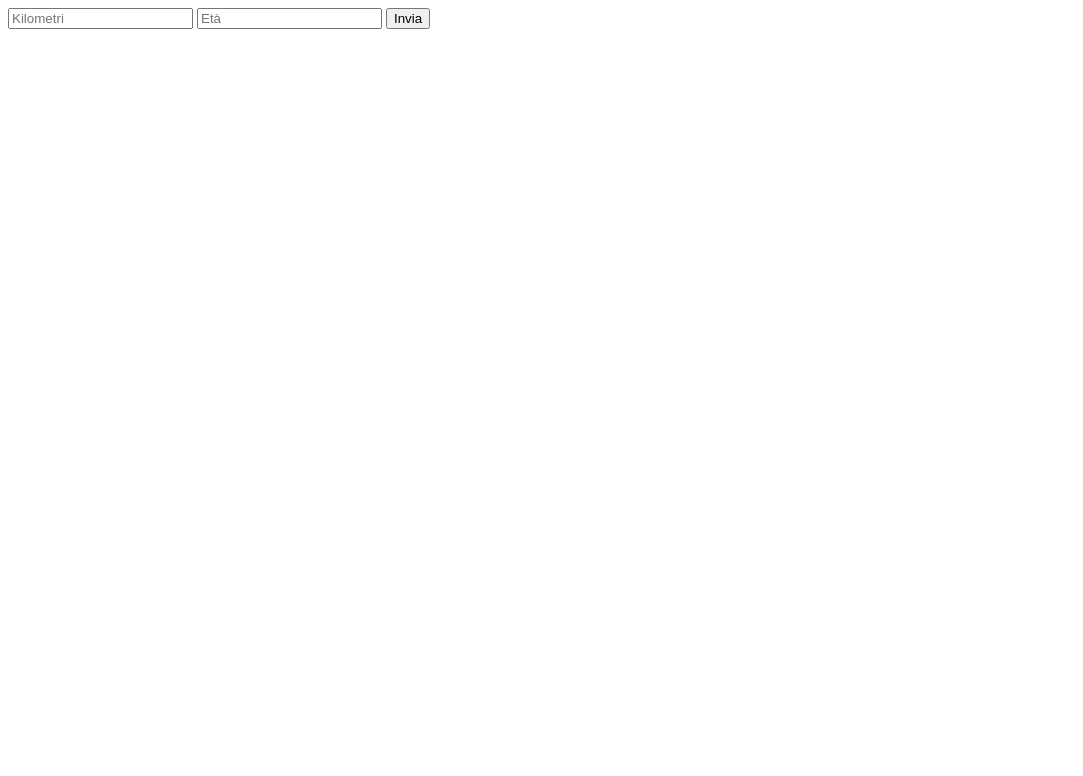
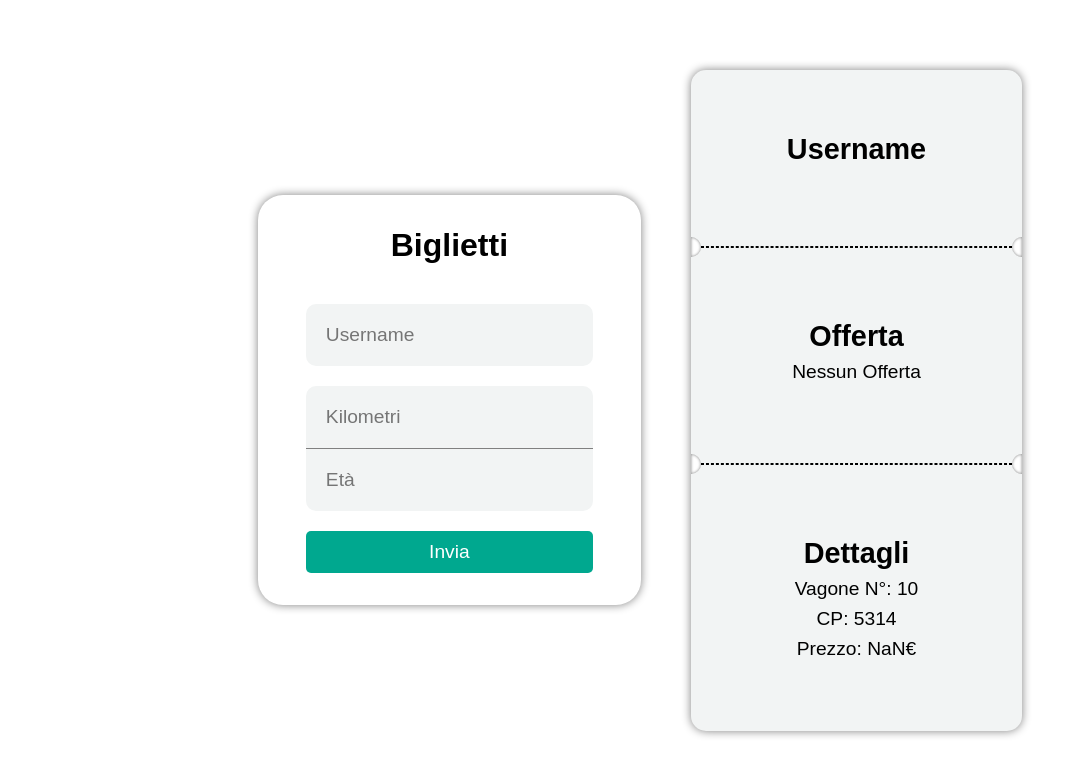
Before and after one commit to Denis-Turbatu/js-biglietto-treno-form, a plain HTML site: page index.html in a window 1280 px wide. Both pictures are taken after a click on the button "Invia". Shown: the whole page, without its empty margins (0-1083 px from the left). Drawn offline with Linux system fonts and the light colour scheme.

Commit message:
feat: add logical part for ticket in js and css part

```diff
--- a/assets/css/style.css
+++ b/assets/css/style.css
@@ -0,0 +1,124 @@
+/* RESET */
+* {
+    box-sizing: border-box;
+    padding: 0;
+    margin: 0;
+}
+
+body {
+    font-family: sans-serif;
+}
+
+/* MAIN */
+
+.wrapper{
+    width: 100%;
+    height: 100vh;
+    display: flex;
+    justify-content: center;
+    align-items: center;
+}
+
+/* FORM */
+.form{
+    padding: 2rem 3rem;
+    box-shadow: 0 0 10px grey;
+    border-radius: 25px;
+    display: flex;
+    flex-direction: column;
+}
+
+.form input {
+    border: none;
+    margin: 0;
+    padding: 20px;
+    background-color: #f2f4f4;
+    outline: none;
+    font-size: 1.2rem;
+}
+
+#username{
+    margin: 20px 0;
+    border-radius: 10px;
+}
+
+.form #km {
+    border-bottom: solid 1px grey;
+    border-radius: 10px 10px 0 0;
+}
+.form #age {
+    border-radius: 0 0 10px 10px;
+}
+
+.form button{
+    background-color: #00a88f;
+    border: none;
+    padding: 10px 15px;
+    margin-top: 20px;
+    border-radius: 5px;
+    font-size: 1.2rem;
+    color: #ffffff;
+    cursor: pointer;
+}
+
+h1{
+    text-align: center;
+    padding-bottom: 20px;
+}
+
+/* TICKET */
+
+.ticket-user{
+    margin-left: 50px;
+    text-align: center;
+    box-shadow: 0 0 10px grey;
+    border-radius: 15px;
+    background-color: #f2f4f4;
+}
+
+.ticket-user section{
+    margin: 15px 0;
+    font-size: 1.2rem;
+    padding: 3rem 6rem;
+}
+
+.ticket-user section p{
+    margin: 8px 0;
+}
+
+.hidden{
+    display: none;
+}
+
+.show {
+    display: flex;
+    flex-direction: column;
+}
+
+hr {
+    border: dashed 1px;
+    height: 1px;
+    flex-grow: 1;
+}
+
+.container-hr{
+    display: flex;
+    align-items: center;
+}
+
+.circle-right {
+    height: 20px;
+    width: 10px;
+    background-color: #ffffff;
+    border-top-right-radius: 20px;
+    border-bottom-right-radius: 20px;
+    box-shadow: inset 0 0 3px grey;
+}
+.circle-left{
+    height: 20px;
+    width: 10px;
+    background-color: #ffffff;
+    border-bottom-left-radius: 20px;
+    border-top-left-radius: 20px;
+    box-shadow: inset 0 0 3px grey;
+}
--- a/assets/js/script.js
+++ b/assets/js/script.js
@@ -11,6 +11,8 @@ ageValue = parseInt(age.value);
 console.log(age);
 console.log(ageValue);
 
+const username = document.querySelector("#username").value;
+
 const sendBtn = document.getElementById("submit");
 // debug
 console.log(sendBtn);
@@ -23,12 +25,26 @@ let ticket = kmValue * 0.21;
 let discount = 0;
 let discountApplied = 0;
 let priceDiscounted = 0;
+let promo = 0;
+let carriage = Math.floor(Math.random() * 10 + 1);;
+let cp = Math.floor(Math.random() * 10000 + 1);;
 
 sendBtn.addEventListener("click", function(){
+    //Show ticket
+    const ticketUser = document.querySelector('.ticket-user');
+    ticketUser.classList.remove('hidden');
+    ticketUser.classList.add('show');
+
+    //IF statement
     if (ageValue >= 65) {
         discount = 40;
+        promo = "Offerta Anziani";
     } else if (ageValue < 18) {
         discount = 20;
+        promo = "Offerta Giovani";
+    }else{
+        discount = 0;
+        promo = "Nessun Offerta";
     }
 
     // ********** Output **********
@@ -44,6 +60,16 @@ sendBtn.addEventListener("click", function(){
         console.log("Ci dispiace! Ma non hai uno sconto disponibile");
         // Final price
         priceDiscounted = ticket - discountApplied;
-        console.log("Il prezzo finale è di: " + (ticket).toFixed(2) + "€");
+        console.log("Il prezzo finale è di: " + (priceDiscounted).toFixed(2) + "€");
     }
+
+    // Description Ticket
+    document.getElementById("user").innerHTML = "<span>" + username + "</span>";
+    document.getElementById("promo").innerHTML = "<span>" + promo + "</span>";
+    document.getElementById("carriage").innerHTML =
+      "<span>" + "Vagone N°: " + carriage + "</span>";
+    document.getElementById("cp").innerHTML =
+      "<span>" + "CP: " + cp + "</span>";
+    document.getElementById("price").innerHTML =
+      "<span>" + "Prezzo: " + priceDiscounted.toFixed(2) + "€" + "</span>";
 });
--- a/index.html
+++ b/index.html
@@ -3,13 +3,51 @@
   <head>
     <meta charset="UTF-8" />
     <meta name="viewport" content="width=device-width, initial-scale=1.0" />
+    <!-- custom css -->
+    <link rel="stylesheet" href="./assets/css/style.css" />
     <title>BoolLine</title>
   </head>
   <body>
-    <input type="text" id="km" placeholder="Kilometri"/>
-    <input type="number" id="age" placeholder="Età"/>
+    <div class="wrapper">
+      <div class="form">
+        <h1>Biglietti</h1>
 
-    <button type="submit" id="submit">Invia</button>
+        <input type="text" id="username" placeholder="Username" />
+
+        <input type="text" id="km" placeholder="Kilometri" />
+        <input type="number" id="age" placeholder="Età" />
+
+        <button type="submit" id="submit">Invia</button>
+      </div>
+      <div class="ticket-user hidden">
+        <section>
+          <h2>Username</h2>
+          <p id="user"></p>
+        </section>
+        <div class="container-hr">
+            <div class="circle-right"></div>
+            <hr>
+            <div class="circle-left"></div>
+        </div>
+        <section>
+          <h2>Offerta</h2>
+          <p id="promo"></p>
+        </section>
+        <div class="container-hr">
+            <div class="circle-right"></div>
+            <hr>
+            <div class="circle-left"></div>
+        </div>
+        <section>
+          <h2>Dettagli</h2>
+          <p id="carriage"></p>
+          <p id="cp"></p>
+          <p id="price"></p>
+        </section>
+      </div>
+    </div>
+
+    <!-- custom js -->
     <script src="./assets/js/script.js"></script>
   </body>
 </html>
```
